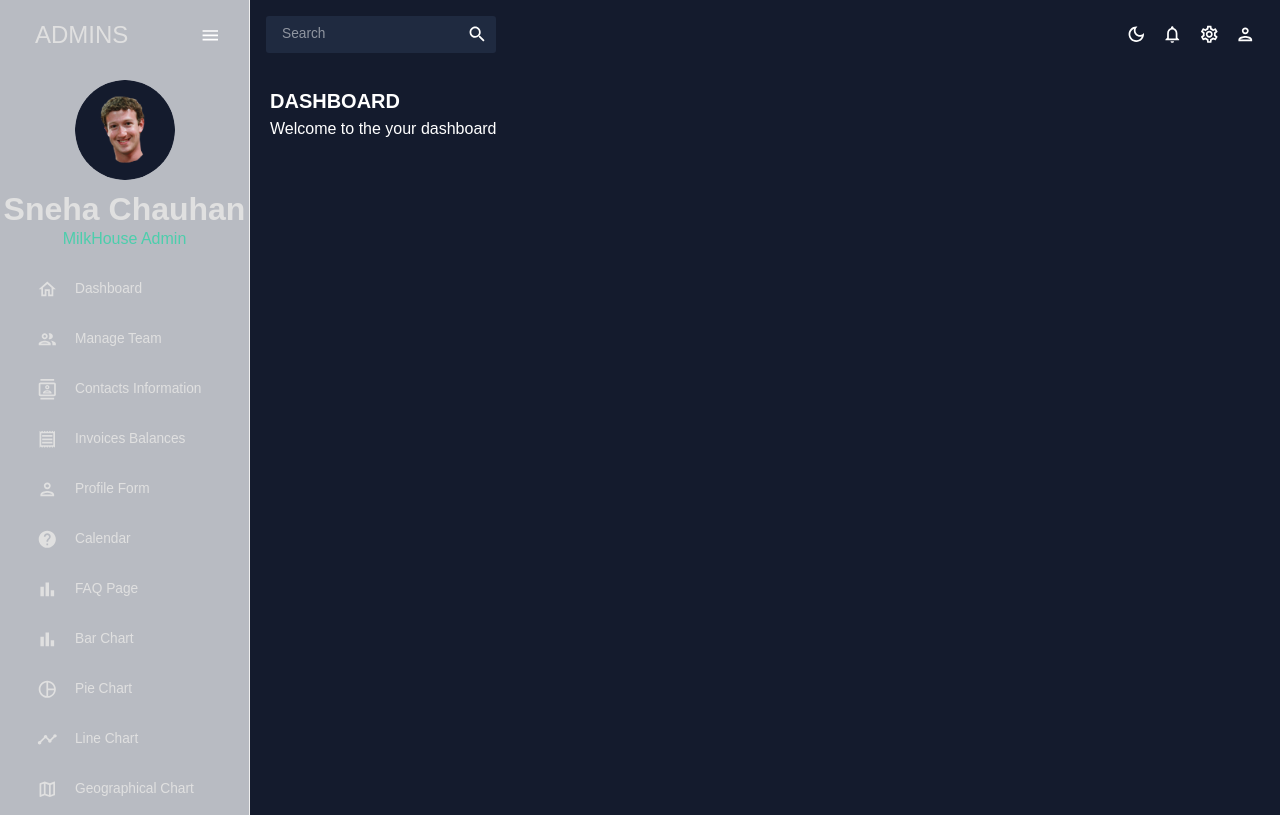
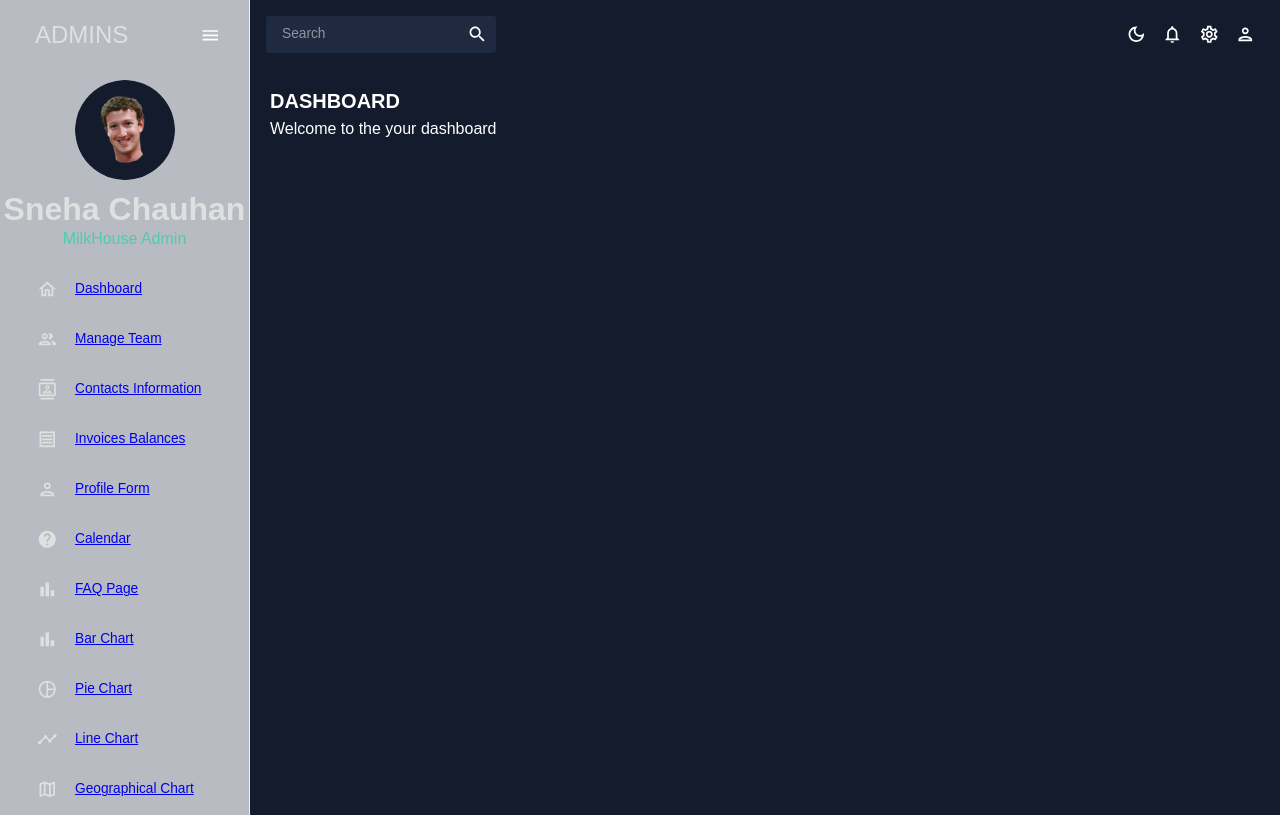
Before and after one commit to i-am-SnehaChauhan/Admin-Dashboard, a React (Create React App) app in the folder admin/: page / in a window 1280 px wide. Built offline with nearby package versions, Linux system fonts and the light colour scheme.

Commit message:
SideBar redireting Completed

```diff
--- a/admin/src/scenes/global/Sidebar.jsx
+++ b/admin/src/scenes/global/Sidebar.jsx
@@ -28,8 +28,9 @@ const Item = ({ title, to, icon, selected, setSelected }) => {
       onClick={() => setSelected(title)}
       icon={icon}
     >
+      <Link to={to} >
       <Typography>{title}</Typography>
-      <Link to={to} />
+      </Link>
     </MenuItem>
   );
 };
```
